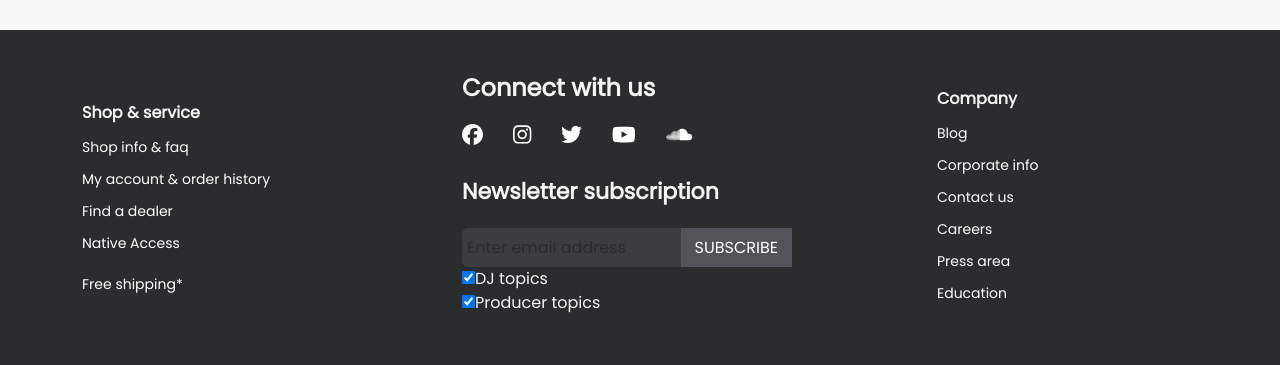
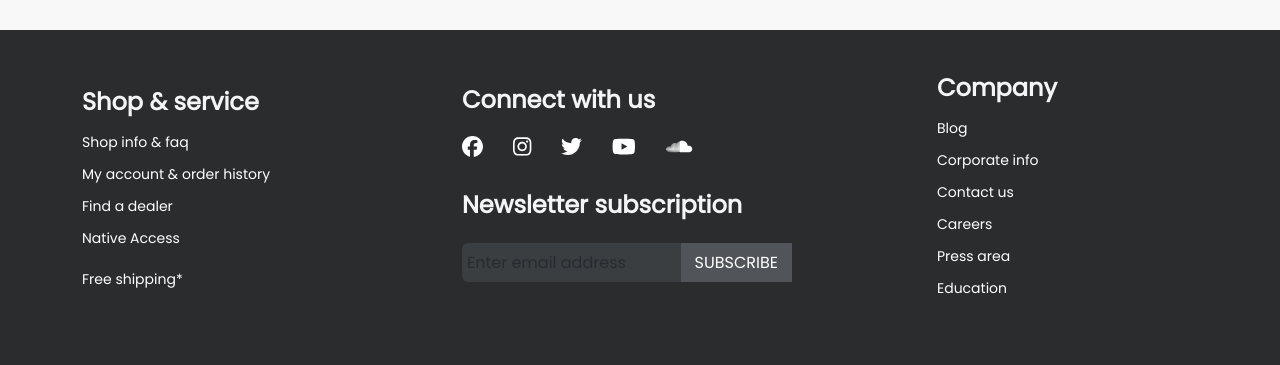
Before and after one commit to Ernest-Yoyowah/VST-HUB, a React (Vite) app: page / in a window 1280 px wide. Shown: the part 1751-2116 px from the top of the page. Built offline with nearby package versions, Linux system fonts and the light colour scheme.

Commit message:
Footer Section

```diff
--- a/src/Components/Footer/Footer.css
+++ b/src/Components/Footer/Footer.css
@@ -62,7 +62,17 @@ a:hover {
 }
 
 .headline-newsletter {
-  font-size: 22px;
+  font-size: 24px;
+  color: #f5f5f5;
+}
+
+.company-text {
+  font-size: 24px;
+  color: #f5f5f5;
+}
+
+.headline-shop-service {
+  font-size: 24px;
   color: #f5f5f5;
 }
 
@@ -73,7 +83,6 @@ a:hover {
   padding: 10px 5px;
   margin-right: 10px;
   background: #3a3e41;
-  color: red;
 }
 
 .newsletter-container input[type="submit"] {
@@ -90,6 +99,11 @@ a:hover {
 .newsletter-container input[type="submit"]:hover {
   background-color: #3a3e41;
   height: 39px;
+}
+
+.checkbox {
+  /* margin-top: 15px; */
+  /* padding: 5px 5px; */
 }
 
 .footer-secondary {
--- a/src/Components/Footer/Footer.jsx
+++ b/src/Components/Footer/Footer.jsx
@@ -154,48 +154,6 @@ const Footer = () => {
                       </div>
                     </div>
 
-                    <div className="">
-                      <div className="checkbox">
-                        <input
-                          type="hidden"
-                          name="tx_niforms_niforms[participant][subscriptions][dj]"
-                          value=""
-                        />
-                        <input
-                          id="checkbox-participant[subscriptions][dj]"
-                          type="checkbox"
-                          name="tx_niforms_niforms[participant][subscriptions][dj]"
-                          value="1"
-                          checked="checked"
-                        />
-                        <label htmlFor="checkbox-participant[subscriptions][dj]">
-                          DJ topics
-                        </label>
-                      </div>
-
-                      <div className="checkbox">
-                        <input
-                          type="hidden"
-                          name="tx_niforms_niforms[participant][subscriptions][producer]"
-                          value=""
-                        />
-                        <input
-                          id="checkbox-participant[subscriptions][producer]"
-                          type="checkbox"
-                          name="tx_niforms_niforms[participant][subscriptions][producer]"
-                          value="1"
-                          checked="checked"
-                        />
-                        <label htmlFor="checkbox-participant[subscriptions][producer]">
-                          Producer topics
-                        </label>
-                      </div>
-
-                      <div className="help-block with-errors">
-                        <ul className="list-unstyled"></ul>
-                      </div>
-                    </div>
-
                     <div className="form-group" style={{ marginTop: "15px" }}>
                       <input
                         type="hidden"
@@ -215,7 +173,7 @@ const Footer = () => {
             </ul>
           </div>
           <div className="column3 col-xs-3 col-md-3">
-            <span className="footer-column-headline">Company</span>
+            <span className="footer-column-headline company-text">Company</span>
             <ul>
               <li>
                 <a href="https://blog.native-instruments.com/">Blog</a>
```
